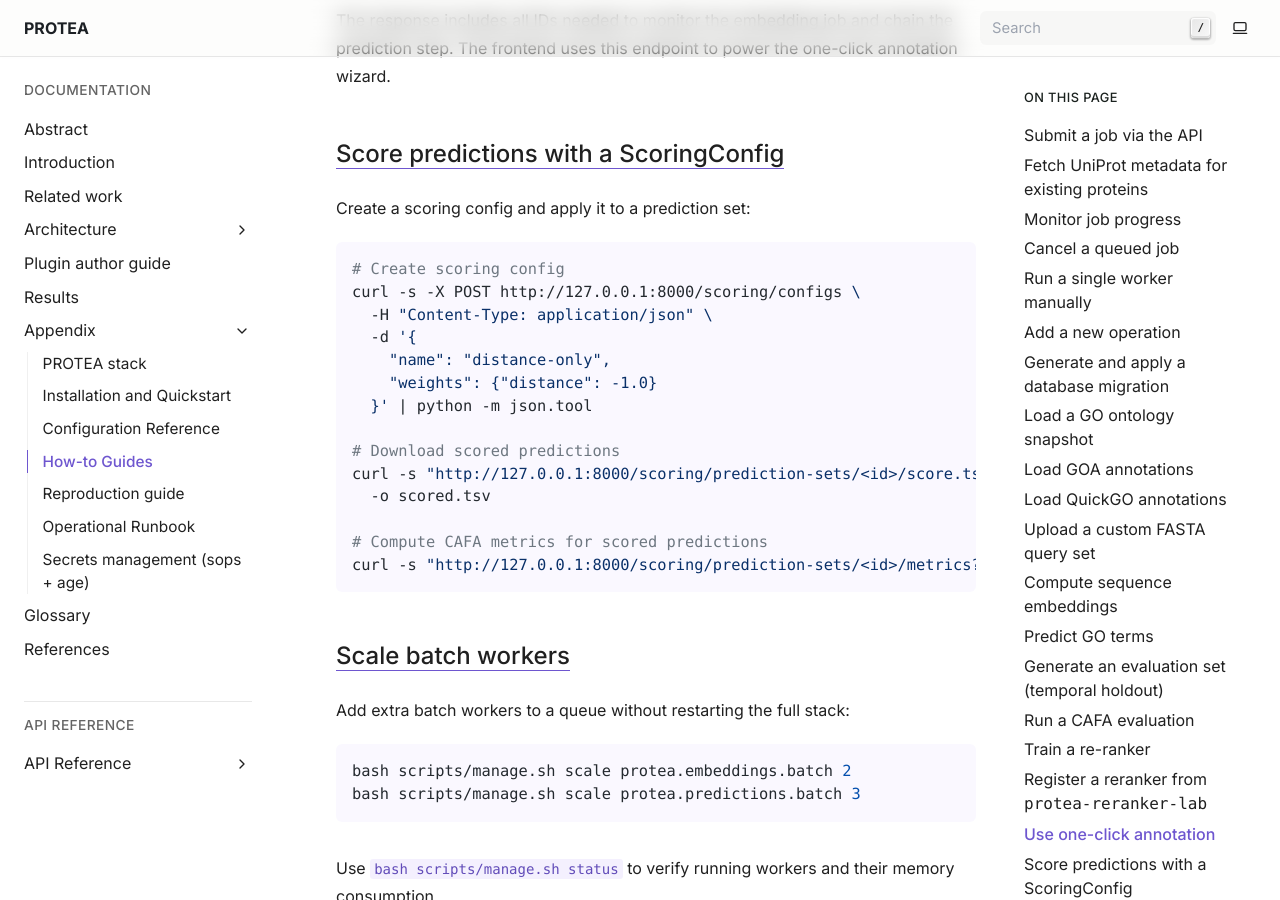
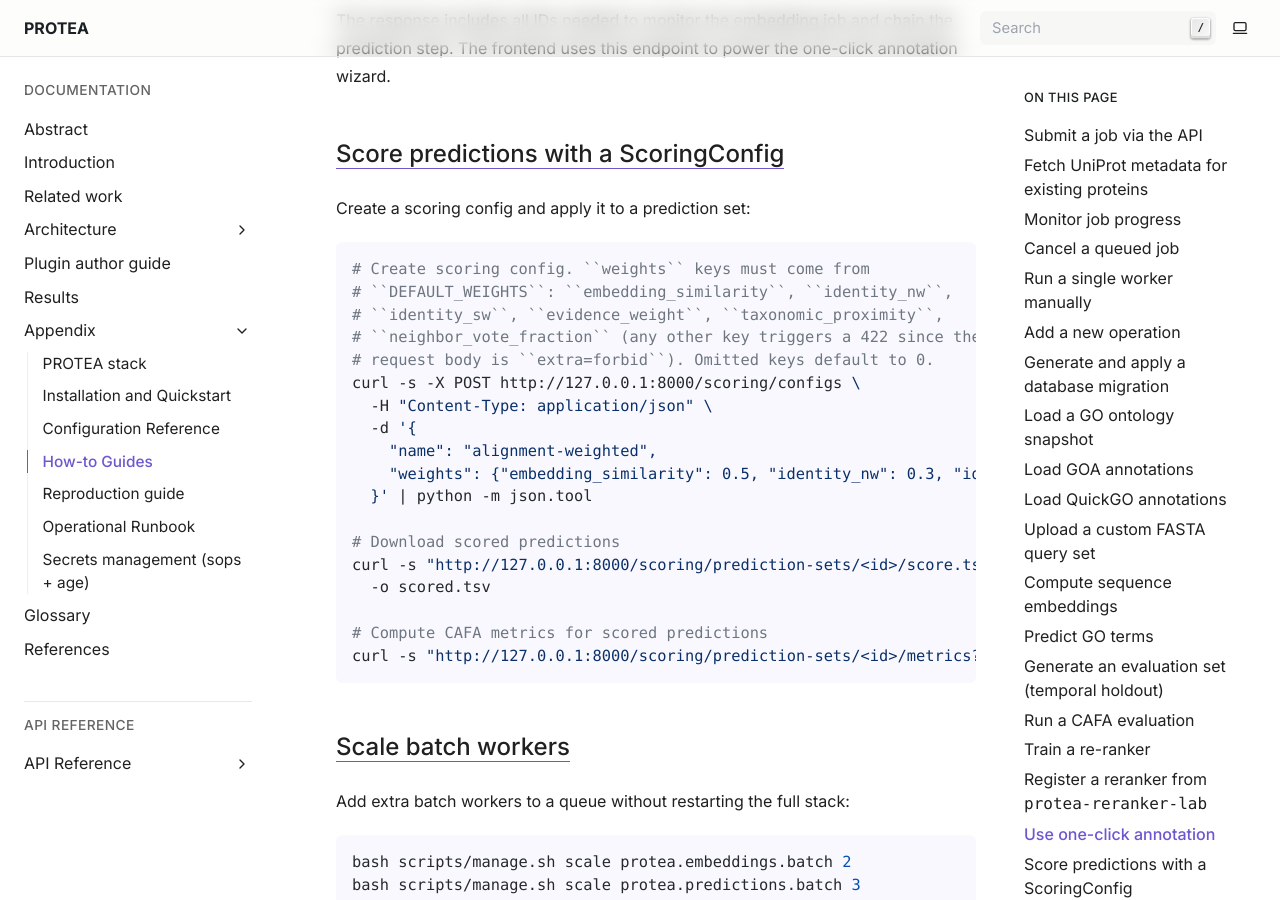
Before and after one commit to frapercan/PROTEA, a Sphinx documentation site: the page built from docs/source/appendix/howto_guides.rst, in a window 1280 px wide and 900 px high, scrolled down 11580 px. Built offline with Sphinx 7.4.7, drawn with Linux system fonts in a browser that asks for light colours.

```diff
--- a/docs/source/appendix/howto_guides.rst
+++ b/docs/source/appendix/howto_guides.rst
@@ -476,12 +476,16 @@ Create a scoring config and apply it to a prediction set:
 
 .. code-block:: bash
 
-   # Create scoring config
+   # Create scoring config. ``weights`` keys must come from
+   # ``DEFAULT_WEIGHTS``: ``embedding_similarity``, ``identity_nw``,
+   # ``identity_sw``, ``evidence_weight``, ``taxonomic_proximity``,
+   # ``neighbor_vote_fraction`` (any other key triggers a 422 since the
+   # request body is ``extra=forbid``). Omitted keys default to 0.
    curl -s -X POST http://127.0.0.1:8000/scoring/configs \
      -H "Content-Type: application/json" \
      -d '{
-       "name": "distance-only",
-       "weights": {"distance": -1.0}
+       "name": "alignment-weighted",
+       "weights": {"embedding_similarity": 0.5, "identity_nw": 0.3, "identity_sw": 0.2}
      }' | python -m json.tool
 
    # Download scored predictions
```
